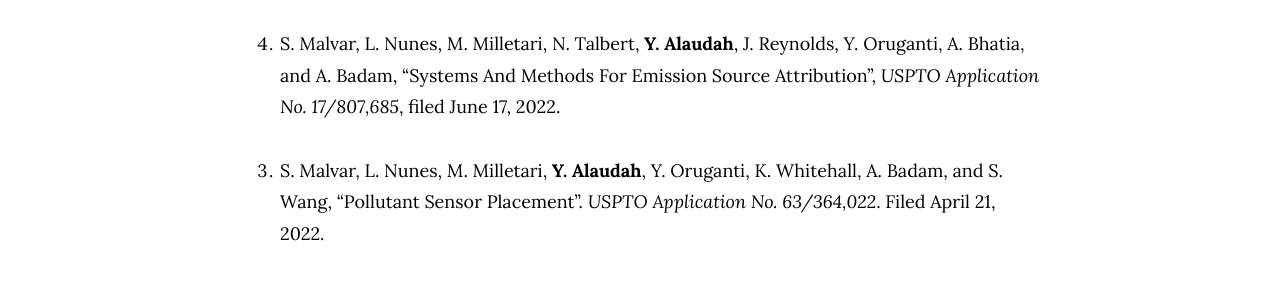
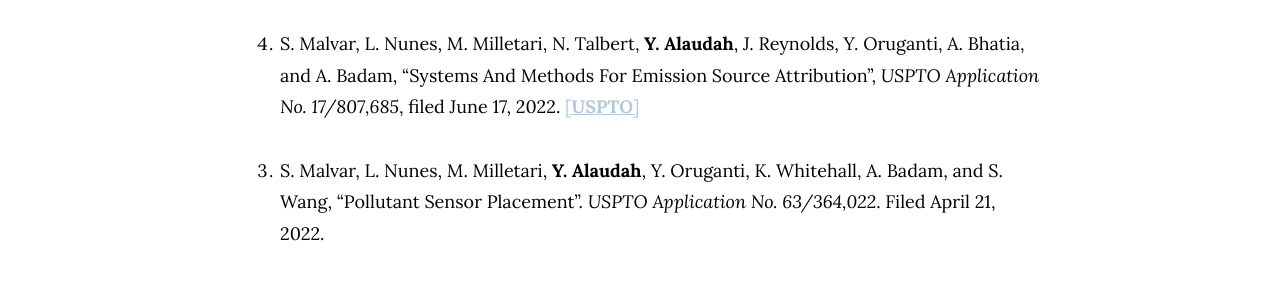
Before and after one commit to yalaudah/yalaudah.github.io, a Jekyll site: the page built from publications.md, in a window 1280 px wide and 900 px high, scrolled down 469 px. Shown: the part 165-452 px from the top of the window. Built offline with Jekyll 4.4.1, drawn with Linux system fonts in a browser that asks for light colours; some web fonts are replaced.

Commit message:
Update publications.md

```diff
--- a/publications.md
+++ b/publications.md
@@ -9,7 +9,7 @@ title: Publications
 
 {:reversed="reversed"}
 
-1. S. Malvar, L. Nunes, M. Milletari, N. Talbert, **Y. Alaudah**, J. Reynolds, Y. Oruganti, A. Bhatia, and A. Badam, "Systems And Methods For Emission Source Attribution", *USPTO Application No. 17/807,685*, filed June 17, 2022.
+1. S. Malvar, L. Nunes, M. Milletari, N. Talbert, **Y. Alaudah**, J. Reynolds, Y. Oruganti, A. Bhatia, and A. Badam, "Systems And Methods For Emission Source Attribution", *USPTO Application No. 17/807,685*, filed June 17, 2022. [[**USPTO**]](https://image-ppubs.uspto.gov/dirsearch-public/print/downloadPdf/20230282316)
 
 2. S. Malvar, L. Nunes, M. Milletari, **Y. Alaudah**, Y. Oruganti, K. Whitehall, A. Badam, and S. Wang, "Pollutant Sensor Placement". *USPTO Application No. 63/364,022*. Filed April 21, 2022.
 
```
